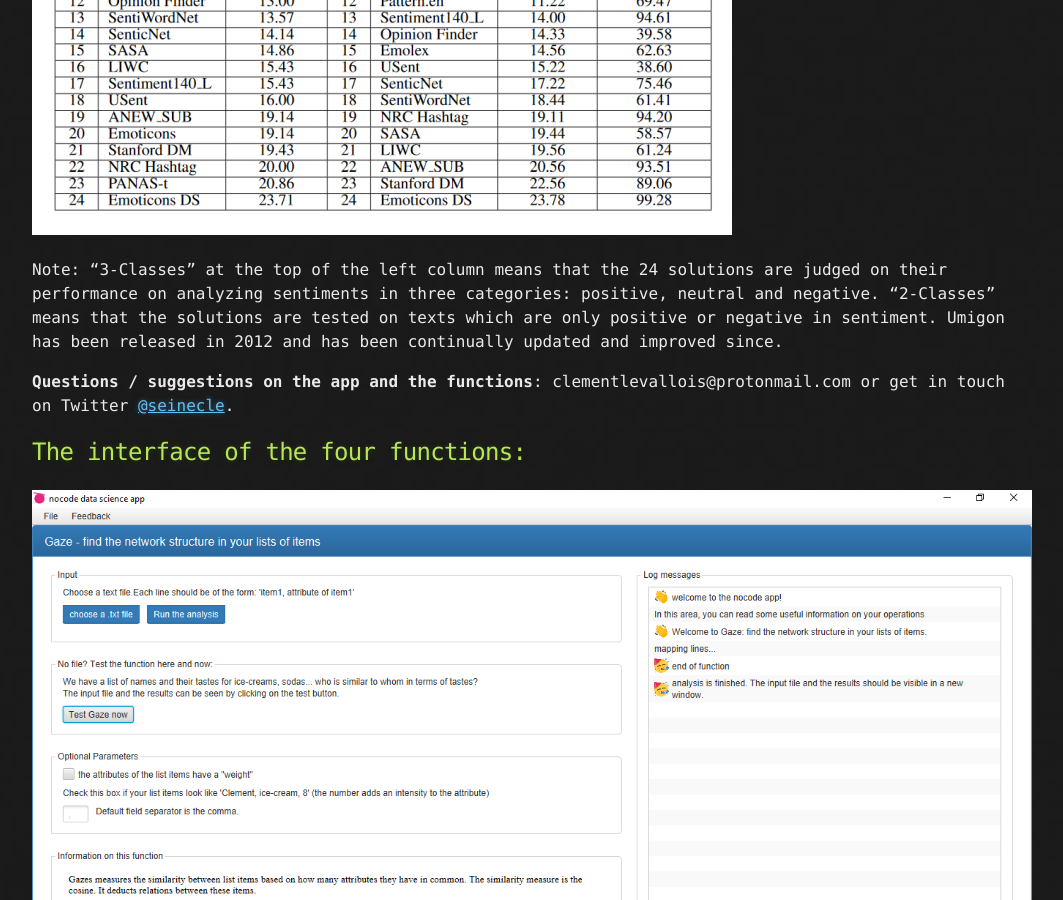
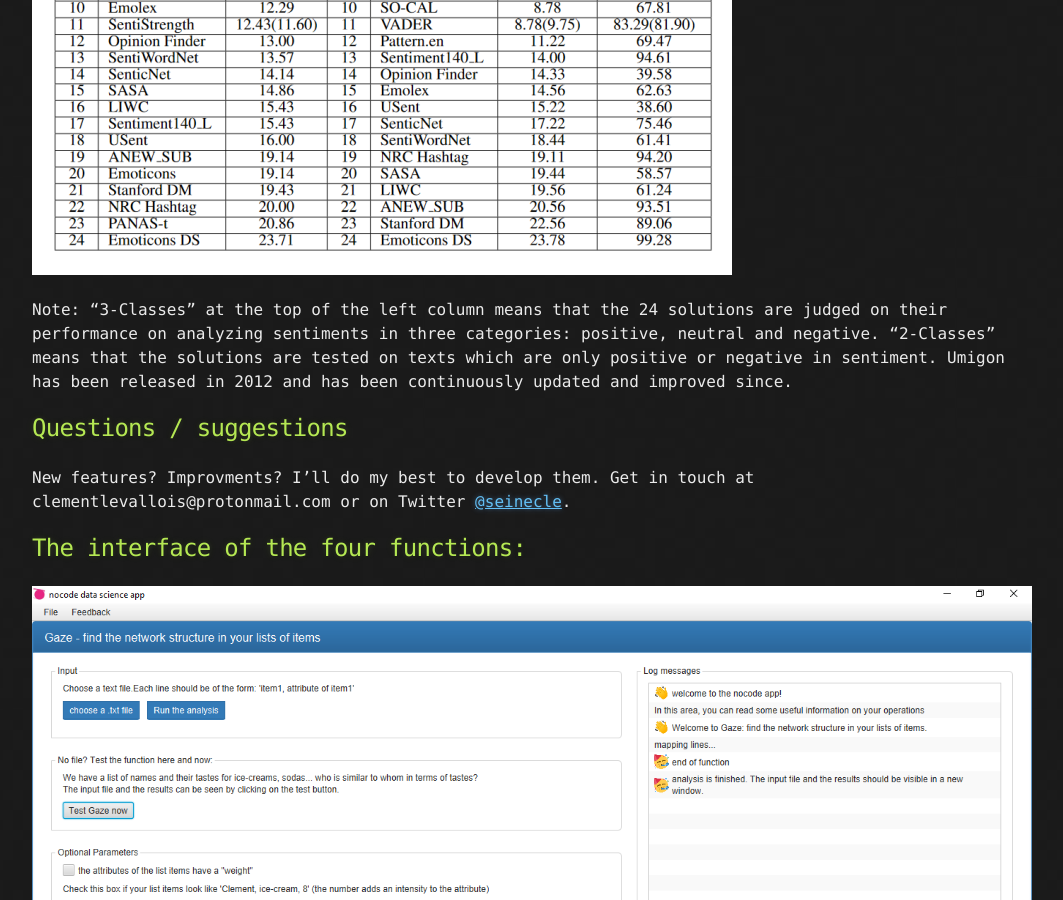
Before and after one commit to seinecle/nocodeapp-mods, a Jekyll site: the page built from docs/index.md, in a window 1280 px wide and 900 px high, scrolled down 887 px. Shown: the whole window, without its empty margins (108-1171 px from the left). Built offline with Jekyll 4.4.1, drawn with Linux system fonts in a browser that asks for light colours; comment, search, counter and statistics services are not loaded.

Commit message:
improved the web page again

```diff
--- a/docs/index.md
+++ b/docs/index.md
@@ -5,6 +5,7 @@ layout: default
 Nocodeapp: data exploration functions for analysts, students, researchers and journalists. No need to code. Free, no registration required.
 
 [Download and install for windows](https://github.com/seinecle/nocodeapp-mods/releases/download/v.1.0.1.5/nocode-app-windows-1.0.msi)
+
 [Download and install for linux](https://github.com/seinecle/nocodeapp-mods/releases/download/v.1.0.1.5/nocode-app-linux_1.0-1_amd64.deb)
 
 ## Use cases:
@@ -20,9 +21,10 @@ Each function asks you for a text file in input. It returns a file in output. Yo
 [A comparative study](https://arxiv.org/abs/1512.01818) has found that out of 24 solutions, Umigon is the best performer 🏁 for sentiment analysis on social media text in English. See the table below and check [the paper behind Umigon](https://www.aclweb.org/anthology/S13-2068.pdf):
 ![Umigon ranks first](./images/umigon-rank.png)
 
-Note: "3-Classes" at the top of the left column means that the 24 solutions are judged on their performance on analyzing sentiments in three categories: positive, neutral and negative. "2-Classes" means that the solutions are tested on texts which are only positive or negative in sentiment. Umigon has been released in 2012 and has been continually updated and improved since.
+Note: "3-Classes" at the top of the left column means that the 24 solutions are judged on their performance on analyzing sentiments in three categories: positive, neutral and negative. "2-Classes" means that the solutions are tested on texts which are only positive or negative in sentiment. Umigon has been released in 2012 and has been continuously updated and improved since.
 
-**Questions / suggestions on the app and the functions**: clementlevallois@protonmail.com or get in touch on Twitter [@seinecle](http://twitter.com/seinecle).
+## Questions / suggestions
+New features? Improvments? I'll do my best to develop them. Get in touch at clementlevallois@protonmail.com or on Twitter [@seinecle](http://twitter.com/seinecle).
 
 
 ## The interface of the four functions:
```
